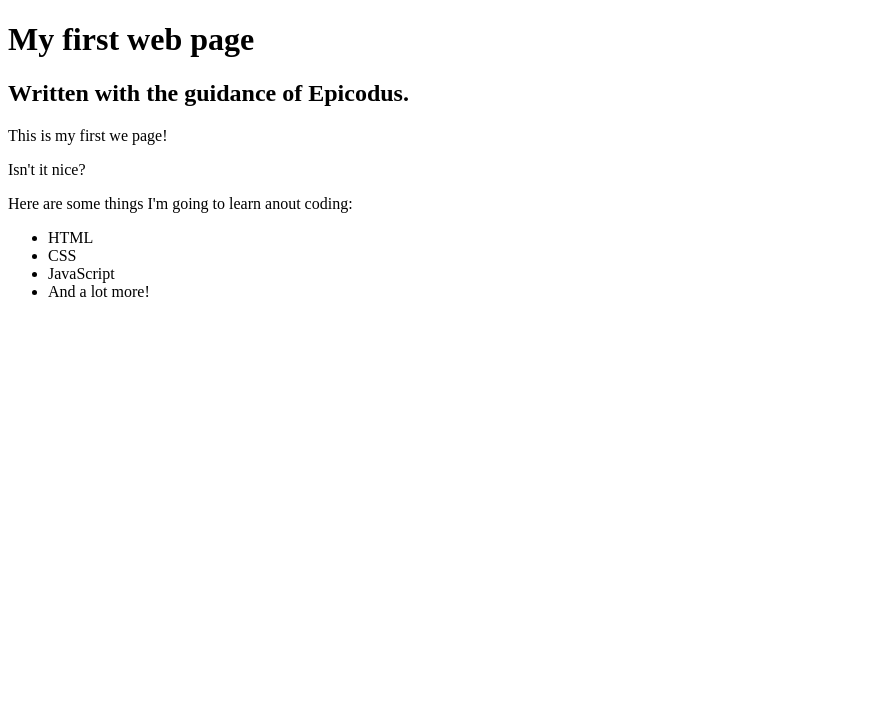
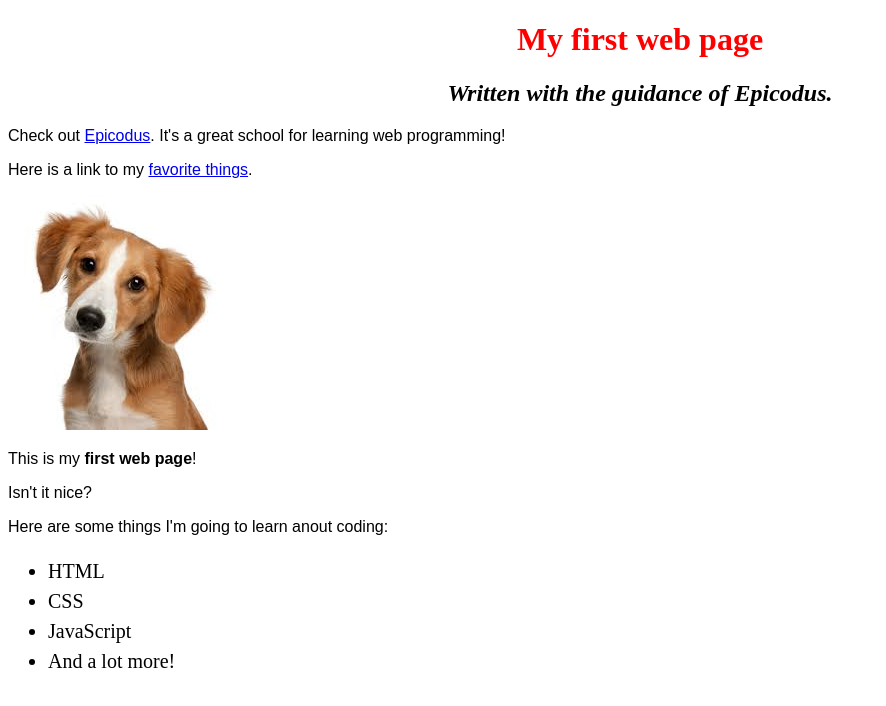
Before and after one commit to brookehurford/My-First-Webpage, a plain HTML site: page my-first-webpage.html in a window 1280 px wide. Shown: the whole page, without its empty margins (0-886 px from the left). Drawn offline with Linux system fonts and the light colour scheme.

Commit message:
Add CSS styles and the favorite places page

```diff
--- /dev/null
+++ b/CSS/styles.css
@@ -0,0 +1,18 @@
+h1 {
+  color: #F00;
+  text-align: center;
+}
+
+h2 {
+  font-style: italic;
+  text-align: center;
+}
+
+p {
+  font-family: sans-serif;
+}
+
+ul {
+  font-size: 20px;
+  line-height: 30px;
+}
--- a/my-first-webpage.html
+++ b/my-first-webpage.html
@@ -1,15 +1,17 @@
 <!DOCTYPE html>
 <html>
   <head>
+    <link href="css/styles.css" rel="stylesheet" type="text/css" media="all">
     <title>Hello world!</title>
   </head>
   <body>
     <h1>My first web page</h1>
-    <h2>Written with the guidance of Epicodus.</h2>
-
-    <p>This is my first we page!</p>
+    <h2>Written with the guidance of <em>Epicodus</em>.</h2>
+    <p>Check out <a href="http://www.epicodus.com/">Epicodus</a>. It's a great school for learning web programming!</p>
+    <p>Here is a link to my <a href="file:///Users/Guest/Desktop/Our_Favorite_Things/Brooke-and-Simon-Favorite-Things.html">favorite things</a>.</p>
+    <img src="img/puppy.jpg" alt="A photo of a puppy.">
+    <p>This is my <strong>first web page</strong>!</p>
     <p> Isn't it nice?</p>
-
     <p>Here are some things I'm going to learn anout coding:</p>
     <ul>
       <li>HTML</li>
```
Also changed, not shown: favorite-places.html (added, +25 -0 lines), img/hawaii.jpg (added), img/puppy.jpg (added).
